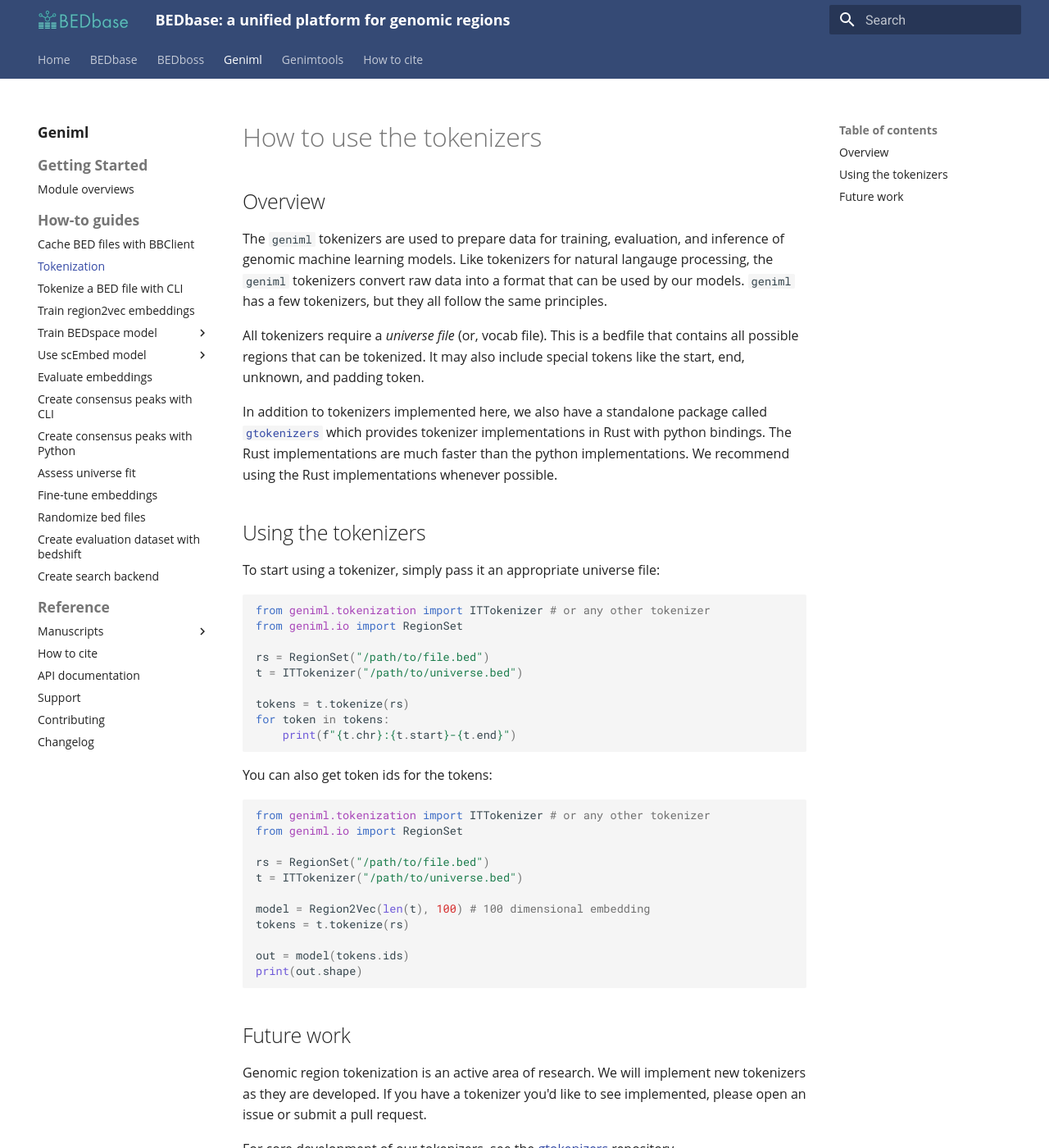
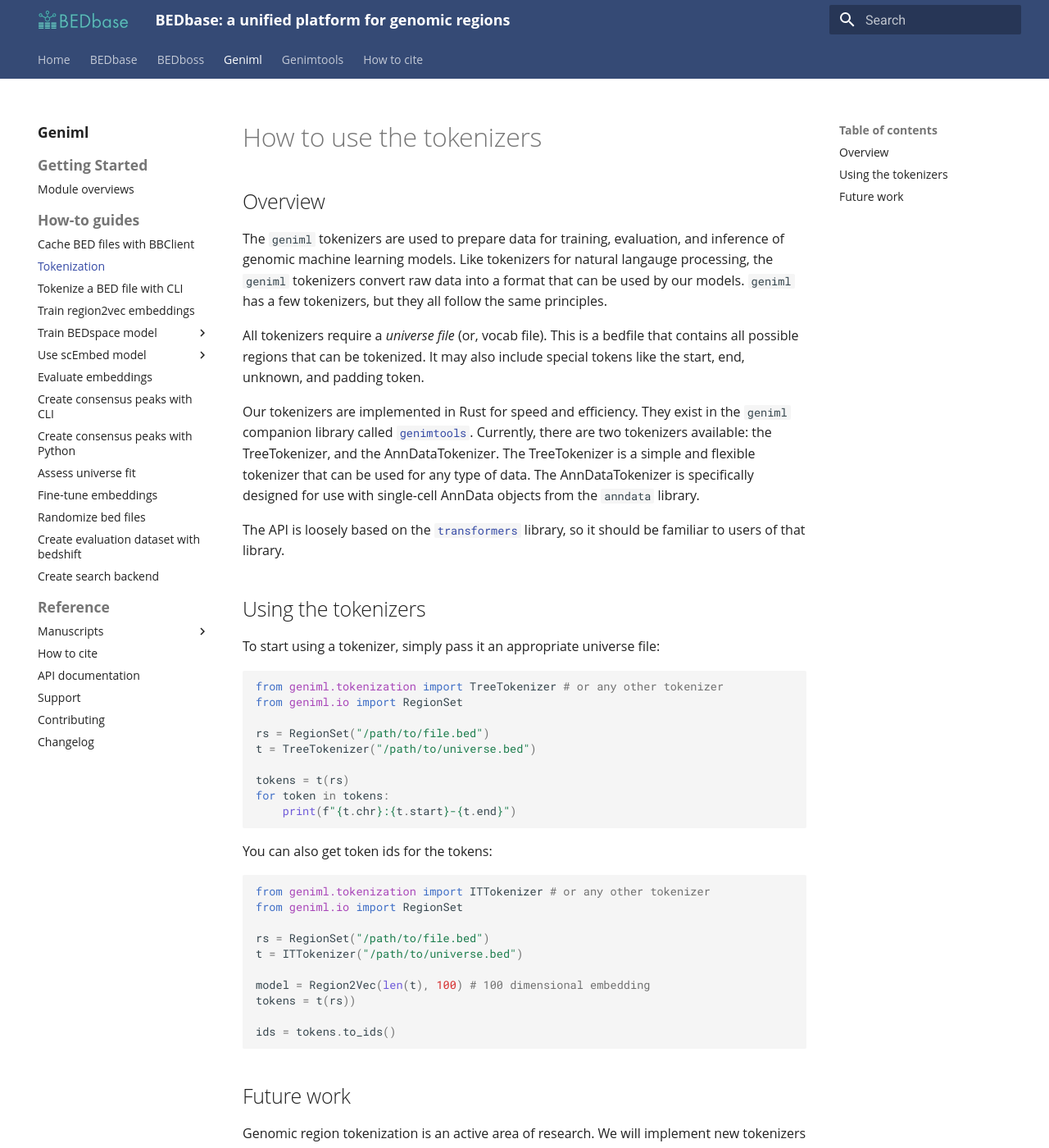
Before and after one commit to databio/bedbase, an MkDocs documentation site: the page built from docs/geniml/tutorials/tokenization.md, in a window 1280 px wide and 1400 px high. Shown: the whole window at 82% size. Built offline with MkDocs 1.6.1 and Material for MkDocs 9.7.7, drawn with Linux system fonts in a browser that asks for light colours.

Commit message:
update tokenizer docs

````diff
--- a/docs/geniml/tutorials/tokenization.md
+++ b/docs/geniml/tutorials/tokenization.md
@@ -4,19 +4,21 @@
 
 All tokenizers require a *universe file* (or, vocab file). This is a bedfile that contains all possible regions that can be tokenized. It may also include special tokens like the start, end, unknown, and padding token.
 
-In addition to tokenizers implemented here, we also have a standalone package called [`gtokenizers`](https://github.com/databio/gtokenizers) which provides tokenizer implementations in Rust with python bindings. The Rust implementations are much faster than the python implementations. We recommend using the Rust implementations whenever possible.
+Our tokenizers are implemented in Rust for speed and efficiency. They exist in the `geniml` companion library called [`genimtools`](https://github.com/databio/genimtools). Currently, there are two tokenizers available: the TreeTokenizer, and the AnnDataTokenizer. The TreeTokenizer is a simple and flexible tokenizer that can be used for any type of data. The AnnDataTokenizer is specifically designed for use with single-cell AnnData objects from the `anndata` library.
+
+The API is loosely based on the [`transformers`](https://github.com/huggingface/tokenizers) library, so it should be familiar to users of that library.
 
 ## Using the tokenizers
 To start using a tokenizer, simply pass it an appropriate universe file:
 
 ```python
-from geniml.tokenization import ITTokenizer # or any other tokenizer
+from geniml.tokenization import TreeTokenizer # or any other tokenizer
 from geniml.io import RegionSet
 
 rs = RegionSet("/path/to/file.bed")
-t = ITTokenizer("/path/to/universe.bed")
+t = TreeTokenizer("/path/to/universe.bed")
 
-tokens = t.tokenize(rs)
+tokens = t(rs)
 for token in tokens:
     print(f"{t.chr}:{t.start}-{t.end}")
 ```
@@ -31,13 +33,12 @@
 t = ITTokenizer("/path/to/universe.bed")
 
 model = Region2Vec(len(t), 100) # 100 dimensional embedding
-tokens = t.tokenize(rs)
+tokens = t(rs))
 
-out = model(tokens.ids)
-print(out.shape)
+ids = tokens.to_ids()
 ```
 
 ## Future work
 Genomic region tokenization is an active area of research. We will implement new tokenizers as they are developed. If you have a tokenizer you'd like to see implemented, please open an issue or submit a pull request.
 
-For core development of our tokenizers, see the [gtokenizers](https://github.com/databio/gtokenizers) repository.
+For core development of our tokenizers, see the [gtokenizers](https://github.com/databio/genimtools) repository.
````
